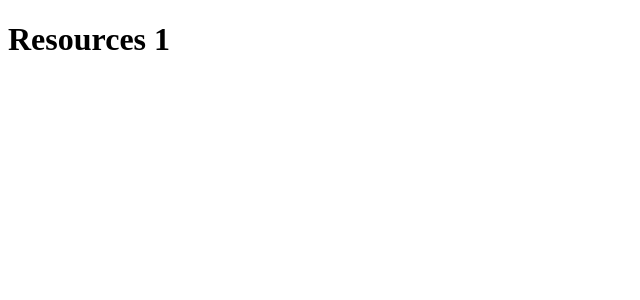
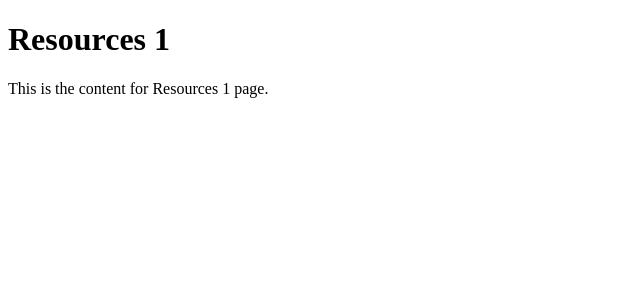
Before and after one commit to coder8820/Nextjs, a Next.js app in the folder my-app/: page /blogs/1 in a window 1280 px wide. Shown: the top 300 px of the page, without its empty margins (0-640 px from the left). Built offline with nearby package versions, Linux system fonts and the light colour scheme.

Commit message:
one paragraph added in blogs page1

```diff
--- a/my-app/app/blogs/1/page.js
+++ b/my-app/app/blogs/1/page.js
@@ -2,6 +2,7 @@ const page1 = () => {
   return (
     <div>
       <h1>Resources 1</h1>
+      <p>This is the content for Resources 1 page.</p>
     </div>
   );
 };
```
